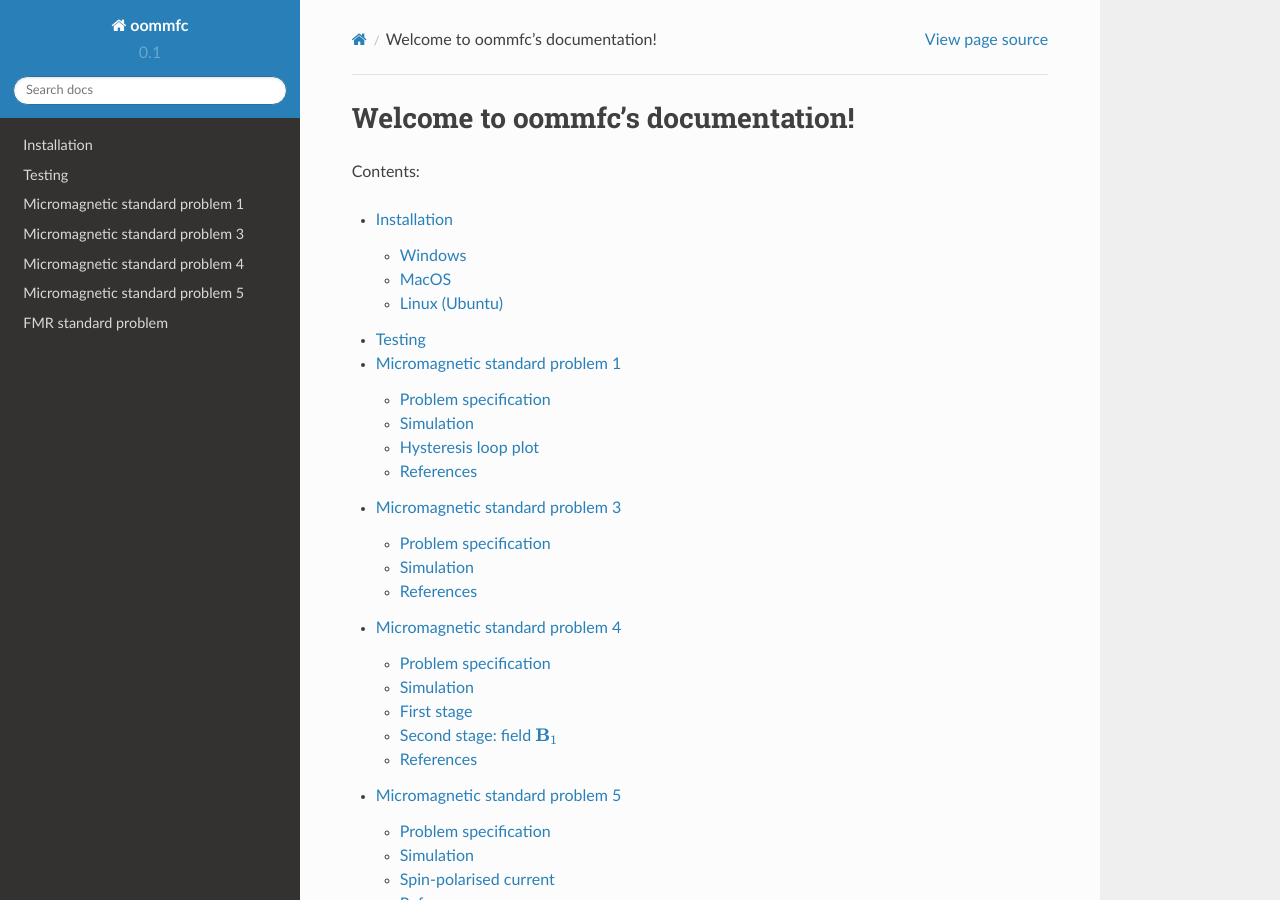
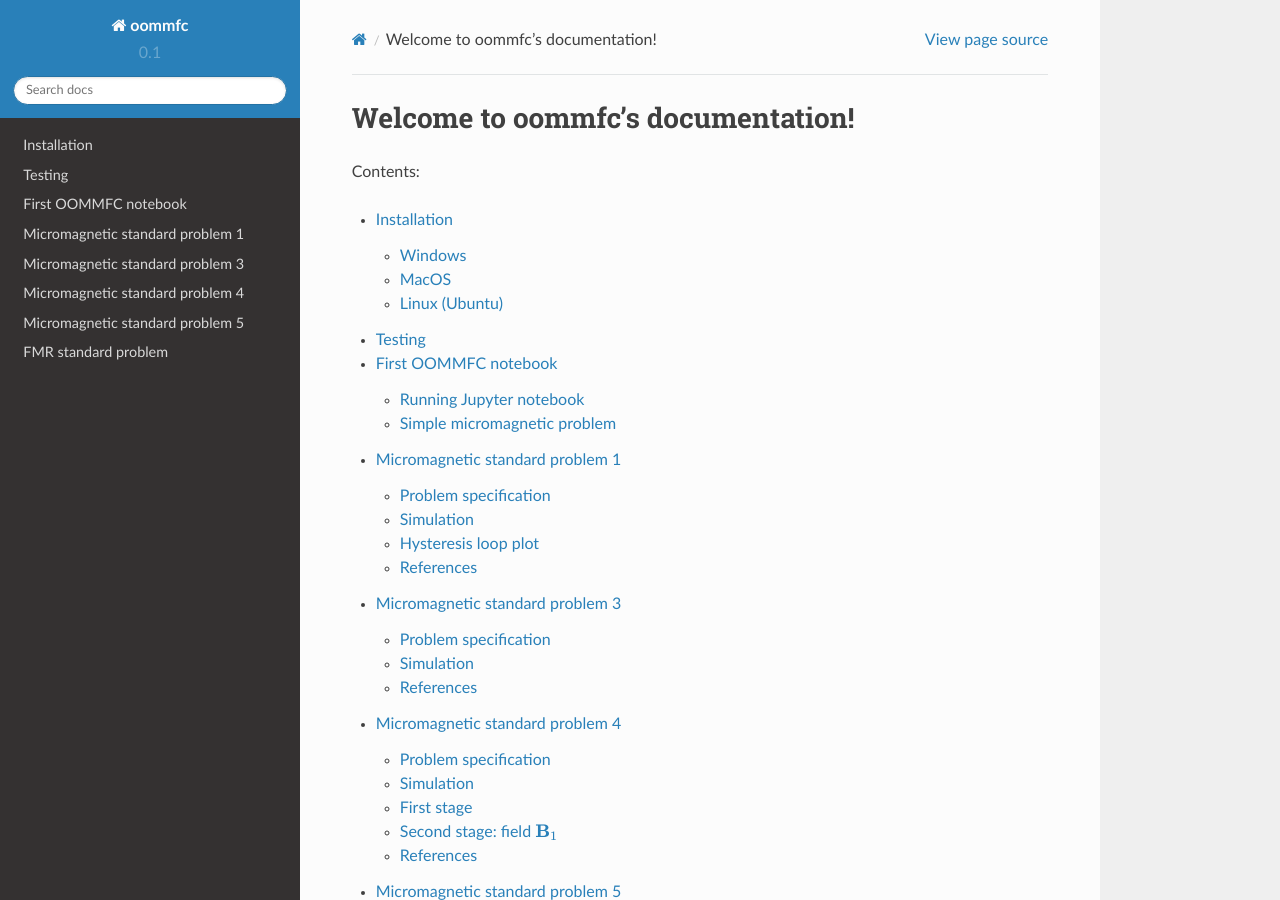
Before and after one commit to ubermag/oommfc, a Sphinx documentation site: the page built from docs/index.rst, in a window 1280 px wide and 900 px high. Built offline with Sphinx 7.4.7 and the Read the Docs theme 2.0.0, drawn with Linux system fonts in a browser that asks for light colours.

Commit message:
Add notebook to documentation.

```diff
--- a/docs/index.rst
+++ b/docs/index.rst
@@ -13,6 +13,7 @@ Contents:
 
    ipynb/installation
    ipynb/testing
+   ipynb/first_oommfc_notebook
    ipynb/standard_problem1
    ipynb/standard_problem3
    ipynb/standard_problem4
```
